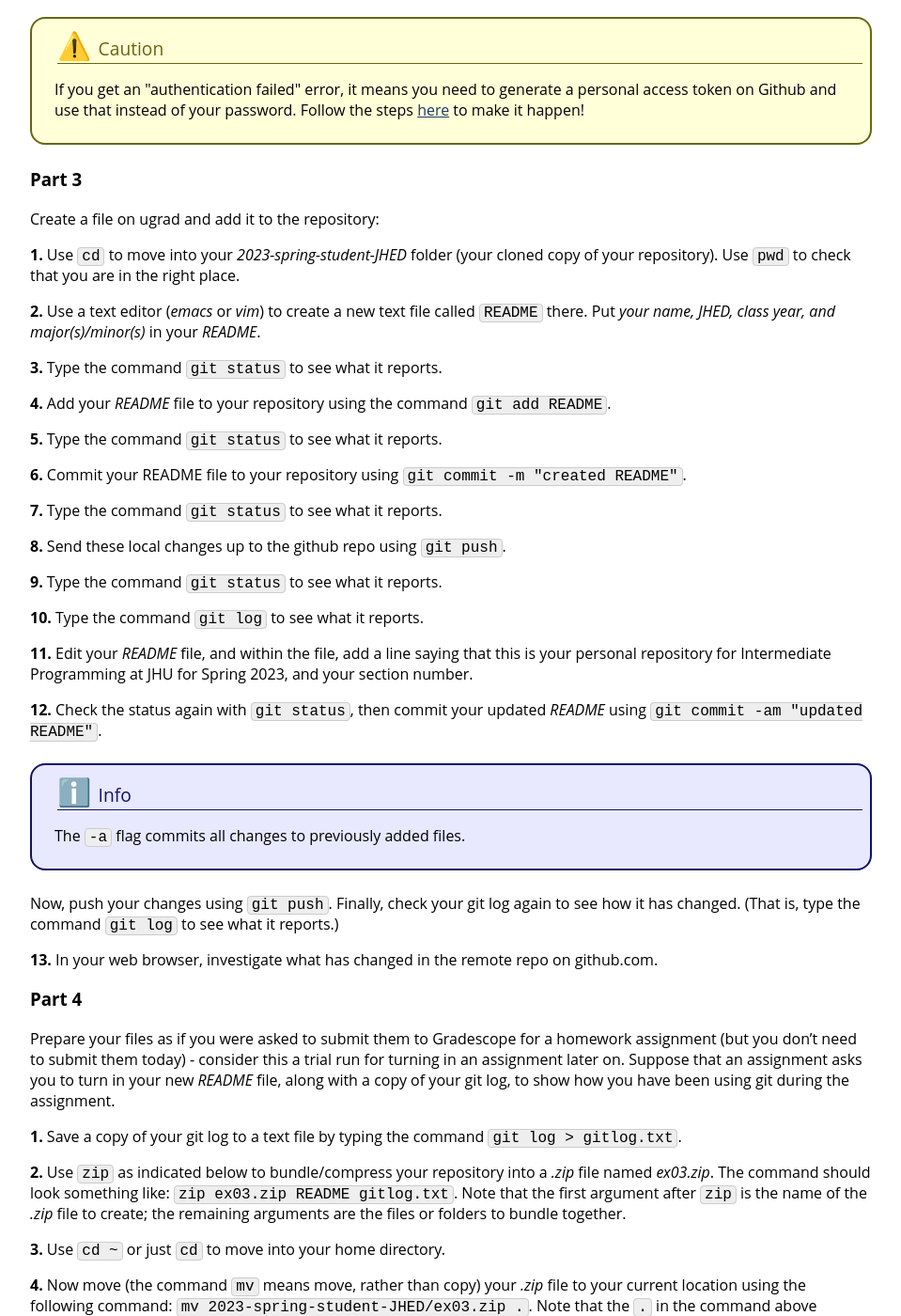
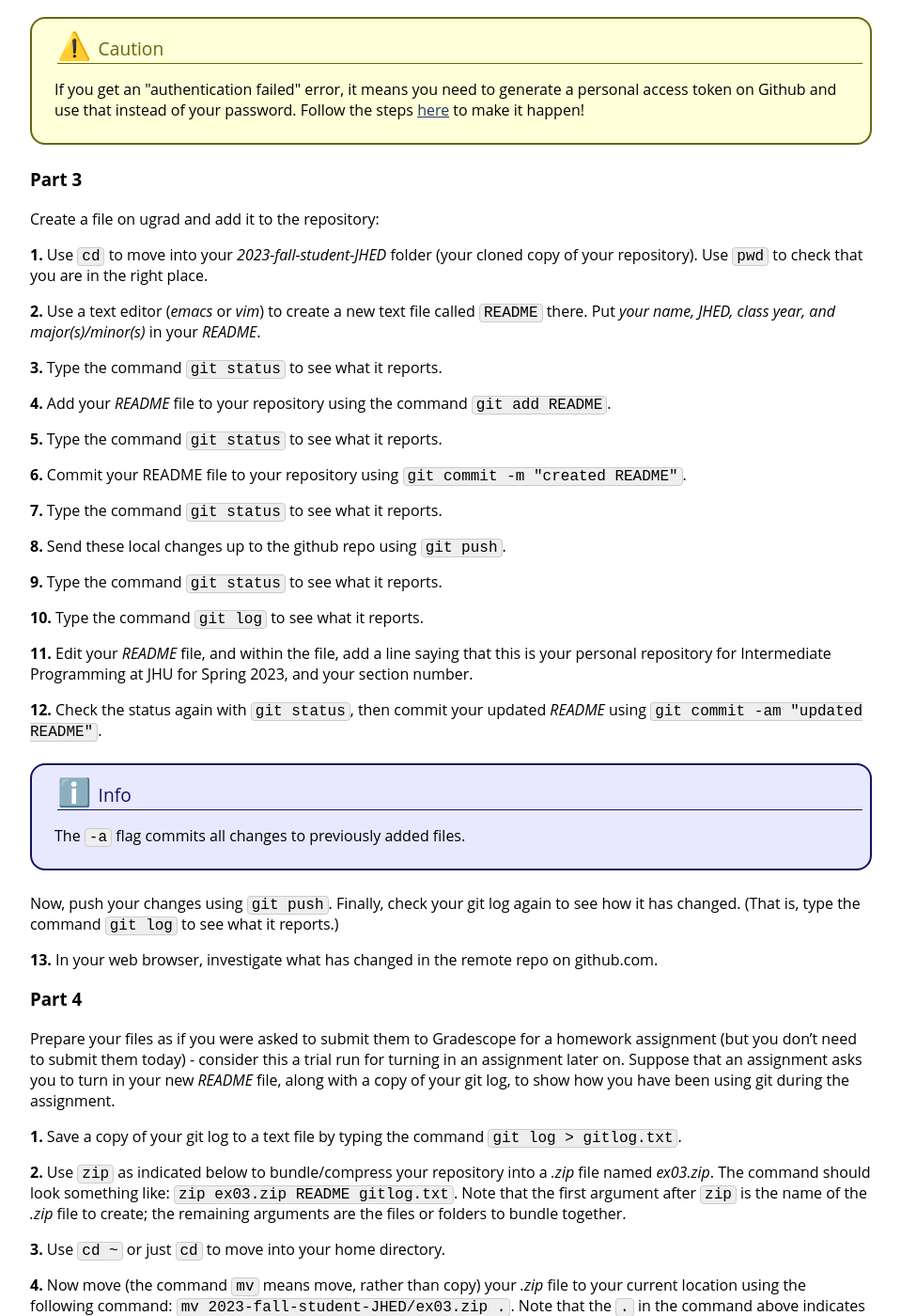
Before and after one commit to jhu-ip/cs220-f23, a Jekyll site: the page built from exercise/ex03a.md, in a window 1280 px wide and 1400 px high, scrolled down 2626 px. Shown: the whole window at 94% size, without its empty margins (160-1119 px from the left). Built offline with Jekyll 4.4.1, drawn with Linux system fonts in a browser that asks for light colours.

Commit message:
fixed some typos in ex3a

```diff
--- a/exercise/ex03a.md
+++ b/exercise/ex03a.md
@@ -107,7 +107,7 @@ you should use the <code>https</code> Github URL, not the <code>ssh</code> Githu
 ### Part 3
 Create a file on ugrad and add it to the repository:
 
-**1.**	Use `cd` to move into your _2023-spring-student-JHED_ folder (your cloned copy of your repository).  Use `pwd` to check that you are in the right place.
+**1.**	Use `cd` to move into your _2023-fall-student-JHED_ folder (your cloned copy of your repository).  Use `pwd` to check that you are in the right place.
 
 **2.**	Use a text editor (_emacs_ or _vim_) to create a new text file called `README` there. Put _your name, JHED, class year, and major(s)/minor(s)_ in your _README_.
 
@@ -151,7 +151,7 @@ Prepare your files as if you were asked to submit them to Gradescope for a homew
 
 **3.**	Use `cd ~` or just `cd` to move into your home directory.
 
-**4.**	Now move (the command `mv` means move, rather than copy) your _.zip_ file to your current location using the following command: `mv 2023-spring-student-JHED/ex03.zip .`. Note that the `.` in the command above indicates that the desired destination is your current working directory.
+**4.**	Now move (the command `mv` means move, rather than copy) your _.zip_ file to your current location using the following command: `mv 2023-fall-student-JHED/ex03.zip .`. Note that the `.` in the command above indicates that the desired destination is your current working directory.
 
 **5.**	Check to make sure your _.zip_ file contains the right files with `unzip -l` (this says to list the files that would come out if you were to unzip the bundle) as indicated below: `unzip -l ex03.zip`. This will cause a list of the files and directories in your zip file to be displayed on the screen.  It is your chance to double-check that you have included everything.  If you wanted to actually unzip your bundled files (though you do not need to do so now), you could use the unzip command as above, but without the `-l` flag.  You will often want to unzip your file in a folder which is different than the one where you created it, to avoid overwriting your original _README_ and _gitlog.txt_ files.
 
```
